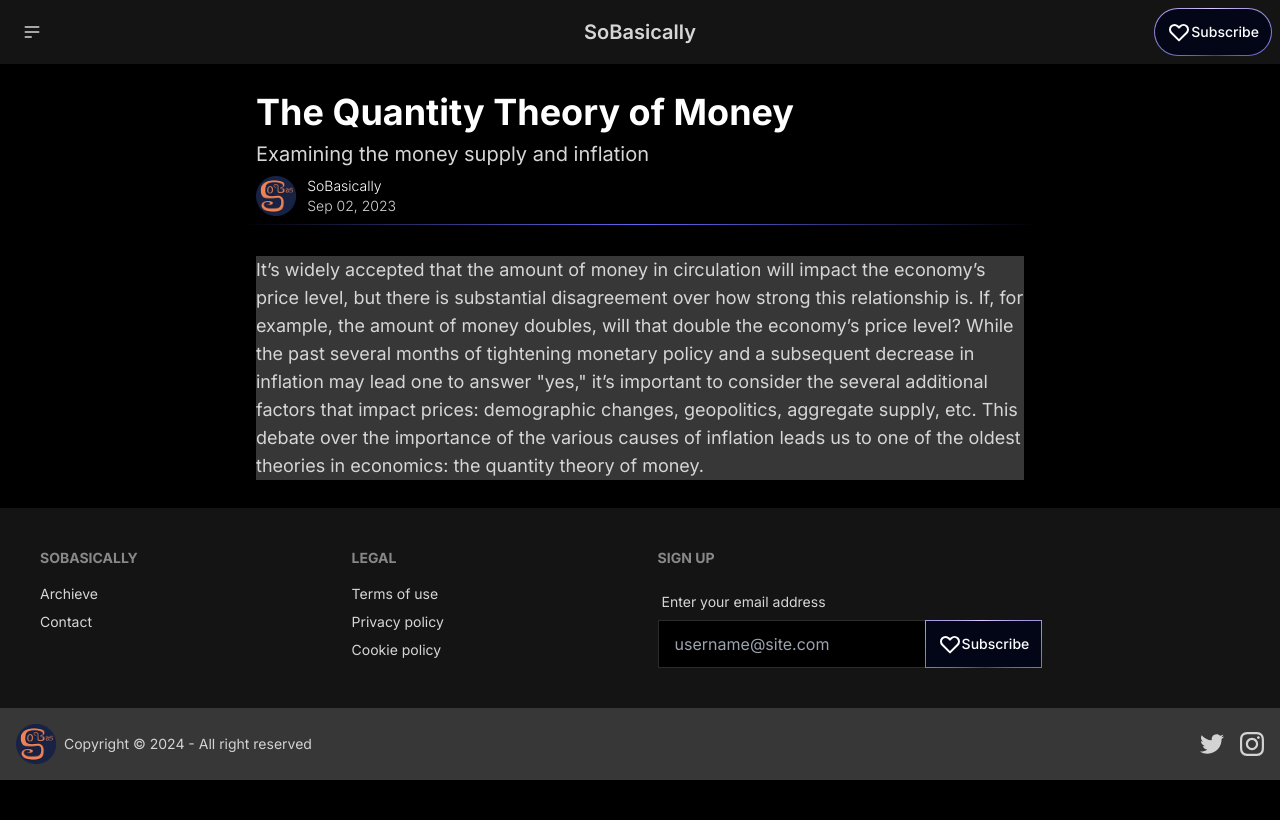
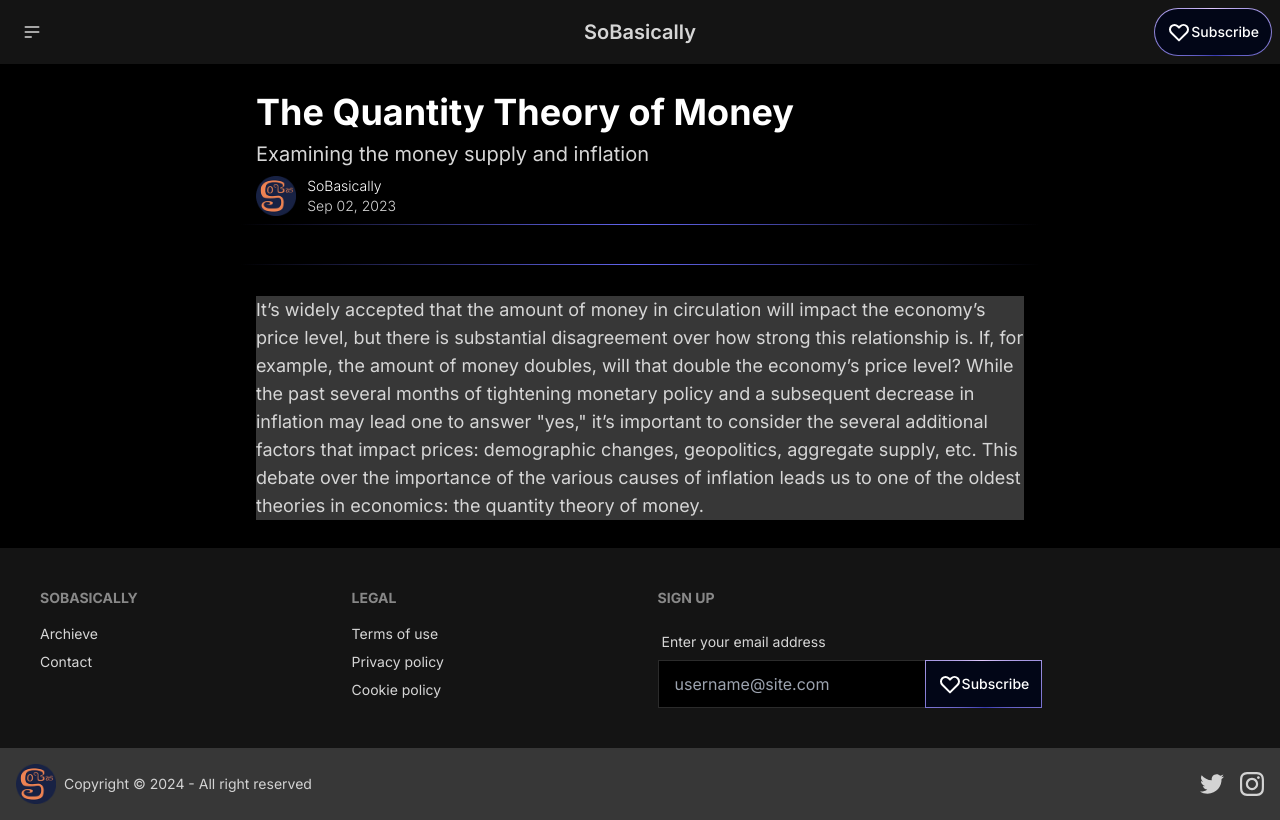
Before and after one commit to QiyueChen04/sobasically, a Next.js app: page /thequantitytheoryofmoney in a window 1280 px wide. Built offline with nearby package versions, Linux system fonts and the light colour scheme.

Commit message:
moved divider to header

```diff
--- a/components/articles/header.tsx
+++ b/components/articles/header.tsx
@@ -1,5 +1,6 @@
 import React from 'react'
 import Logo from '../../components/logo'
+import Divider from '../../components/divider'
 
 function header({
     title,
@@ -37,6 +38,8 @@ function header({
         </div>
 
       </div>
+
+      <Divider/>
     </div>
   )
 }
```
